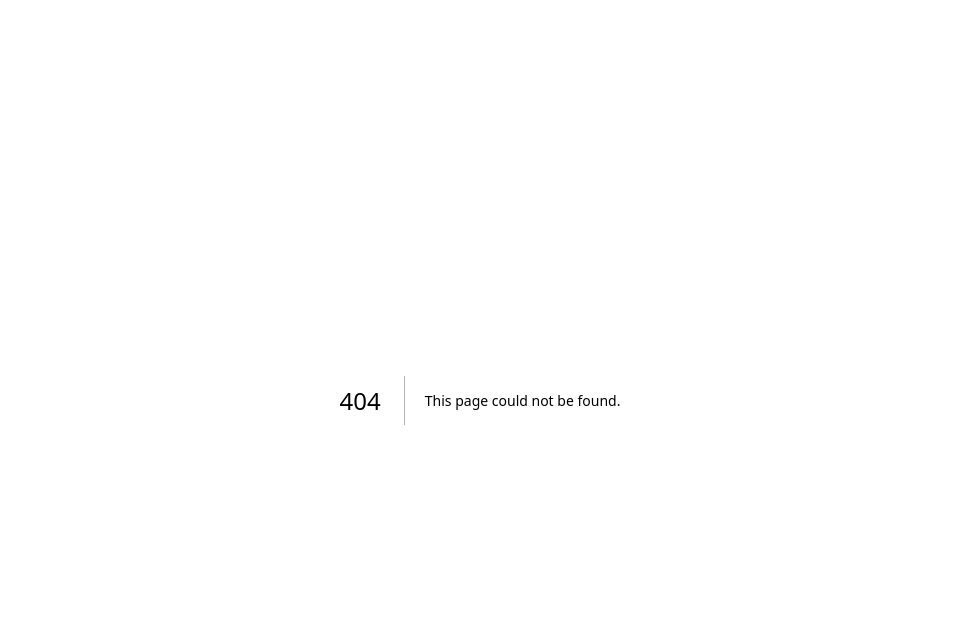
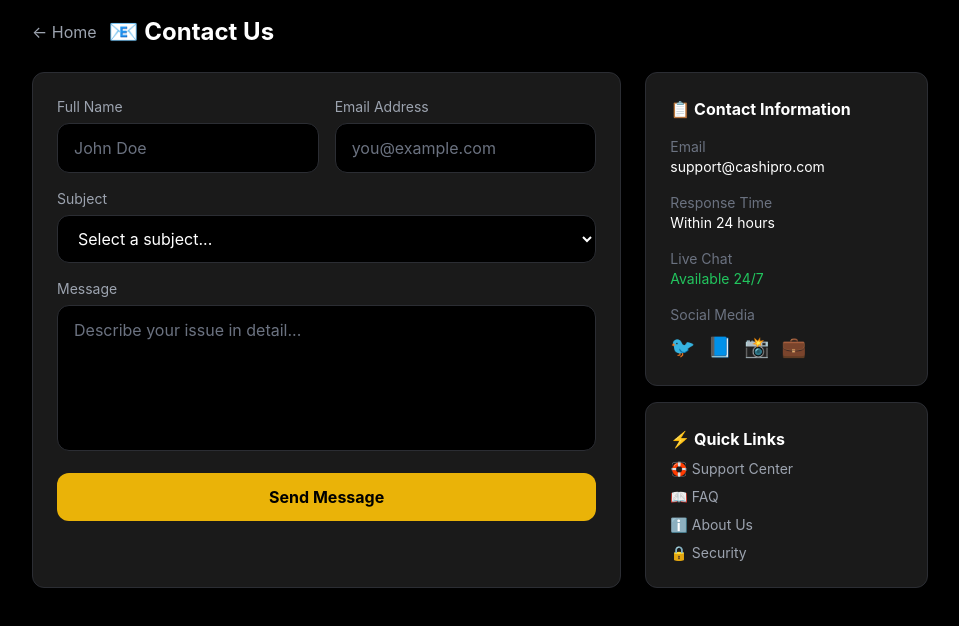
Before and after one commit to Cashipro/cashipro, a Next.js app in the folder apps/web/: page /contact in a window 1280 px wide. Before the commit this address had no page. Shown: the top 626 px of the page, without its empty margins (160-1119 px from the left). Built offline with nearby package versions, Linux system fonts and the light colour scheme.

Commit message:
Add ContactPage component with form and info

```diff
--- /dev/null
+++ b/apps/web/src/app/contact/page.tsx
@@ -0,0 +1,160 @@
+"use client";
+
+import { useState } from "react";
+import Link from "next/link";
+
+export default function ContactPage() {
+  const [name, setName] = useState("");
+  const [email, setEmail] = useState("");
+  const [subject, setSubject] = useState("");
+  const [message, setMessage] = useState("");
+  const [isLoading, setIsLoading] = useState(false);
+  const [sent, setSent] = useState(false);
+
+  const handleSubmit = async (e: React.FormEvent) => {
+    e.preventDefault();
+    setIsLoading(true);
+    await new Promise((resolve) => setTimeout(resolve, 1000));
+    setIsLoading(false);
+    setSent(true);
+  };
+
+  return (
+    <div className="min-h-screen bg-black p-4">
+      <div className="max-w-4xl mx-auto space-y-6">
+        {/* Header */}
+        <div className="flex items-center gap-3">
+          <Link href="/" className="text-gray-400 hover:text-white">← Home</Link>
+          <h1 className="text-2xl font-bold text-white">📧 Contact Us</h1>
+        </div>
+
+        <div className="grid grid-cols-1 lg:grid-cols-3 gap-6">
+          {/* Contact Form */}
+          <div className="lg:col-span-2 bg-[#1a1a1a] rounded-xl border border-[#2b2d33] p-6">
+            {sent ? (
+              <div className="text-center space-y-4 py-8">
+                <div className="w-16 h-16 bg-green-500/20 rounded-full flex items-center justify-center text-4xl mx-auto">
+                  ✅
+                </div>
+                <h2 className="text-2xl font-bold text-white">Message Sent!</h2>
+                <p className="text-gray-400">We'll get back to you within 24 hours.</p>
+                <button
+                  onClick={() => setSent(false)}
+                  className="px-6 py-2 bg-yellow-500 text-black font-bold rounded-xl hover:bg-yellow-400 transition"
+                >
+                  Send Another Message
+                </button>
+              </div>
+            ) : (
+              <form onSubmit={handleSubmit} className="space-y-4">
+                <div className="grid grid-cols-1 sm:grid-cols-2 gap-4">
+                  <div>
+                    <label className="text-sm text-gray-400 block mb-1.5">Full Name</label>
+                    <input
+                      type="text"
+                      value={name}
+                      onChange={(e) => setName(e.target.value)}
+                      placeholder="John Doe"
+                      className="w-full bg-black border border-[#2b2d33] rounded-xl px-4 py-3 text-white placeholder-gray-500 focus:outline-none focus:border-yellow-400 transition"
+                      required
+                    />
+                  </div>
+                  <div>
+                    <label className="text-sm text-gray-400 block mb-1.5">Email Address</label>
+                    <input
+                      type="email"
+                      value={email}
+                      onChange={(e) => setEmail(e.target.value)}
+                      placeholder="you@example.com"
+                      className="w-full bg-black border border-[#2b2d33] rounded-xl px-4 py-3 text-white placeholder-gray-500 focus:outline-none focus:border-yellow-400 transition"
+                      required
+                    />
+                  </div>
+                </div>
+
+                <div>
+                  <label className="text-sm text-gray-400 block mb-1.5">Subject</label>
+                  <select
+                    value={subject}
+                    onChange={(e) => setSubject(e.target.value)}
+                    className="w-full bg-black border border-[#2b2d33] rounded-xl px-4 py-3 text-white focus:outline-none focus:border-yellow-400 transition"
+                    required
+                  >
+                    <option value="">Select a subject...</option>
+                    <option value="general">General Inquiry</option>
+                    <option value="support">Technical Support</option>
+                    <option value="account">Account Issues</option>
+                    <option value="trading">Trading Questions</option>
+                    <option value="security">Security Concerns</option>
+                    <option value="partnership">Partnership</option>
+                    <option value="other">Other</option>
+                  </select>
+                </div>
+
+                <div>
+                  <label className="text-sm text-gray-400 block mb-1.5">Message</label>
+                  <textarea
+                    value={message}
+                    onChange={(e) => setMessage(e.target.value)}
+                    placeholder="Describe your issue in detail..."
+                    rows={5}
+                    className="w-full bg-black border border-[#2b2d33] rounded-xl px-4 py-3 text-white placeholder-gray-500 focus:outline-none focus:border-yellow-400 transition resize-none"
+                    required
+                  />
+                </div>
+
+                <button
+                  type="submit"
+                  disabled={isLoading}
+                  className="w-full py-3 bg-yellow-500 text-black font-bold rounded-xl hover:bg-yellow-400 transition-all disabled:opacity-50"
+                >
+                  {isLoading ? "Sending..." : "Send Message"}
+                </button>
+              </form>
+            )}
+          </div>
+
+          {/* Contact Info */}
+          <div className="space-y-4">
+            <div className="bg-[#1a1a1a] rounded-xl border border-[#2b2d33] p-6">
+              <h3 className="text-white font-bold mb-4">📋 Contact Information</h3>
+              <div className="space-y-4 text-sm">
+                <div>
+                  <p className="text-gray-500">Email</p>
+                  <p className="text-white">support@cashipro.com</p>
+                </div>
+                <div>
+                  <p className="text-gray-500">Response Time</p>
+                  <p className="text-white">Within 24 hours</p>
+                </div>
+                <div>
+                  <p className="text-gray-500">Live Chat</p>
+                  <p className="text-green-500">Available 24/7</p>
+                </div>
+                <div>
+                  <p className="text-gray-500">Social Media</p>
+                  <div className="flex gap-3 mt-2">
+                    <a href="#" className="text-gray-400 hover:text-white text-xl">🐦</a>
+                    <a href="#" className="text-gray-400 hover:text-white text-xl">📘</a>
+                    <a href="#" className="text-gray-400 hover:text-white text-xl">📸</a>
+                    <a href="#" className="text-gray-400 hover:text-white text-xl">💼</a>
+                  </div>
+                </div>
+              </div>
+            </div>
+
+            <div className="bg-[#1a1a1a] rounded-xl border border-[#2b2d33] p-6">
+              <h3 className="text-white font-bold mb-2">⚡ Quick Links</h3>
+              <div className="space-y-2 text-sm">
+                <Link href="/support" className="text-gray-400 hover:text-white block">🛟 Support Center</Link>
+                <Link href="/faq" className="text-gray-400 hover:text-white block">📖 FAQ</Link>
+                <Link href="/about" className="text-gray-400 hover:text-white block">ℹ️ About Us</Link>
+                <Link href="/security" className="text-gray-400 hover:text-white block">🔒 Security</Link>
+              </div>
+            </div>
+          </div>
+        </div>
+      </div>
+    </div>
+  );
+}
```
